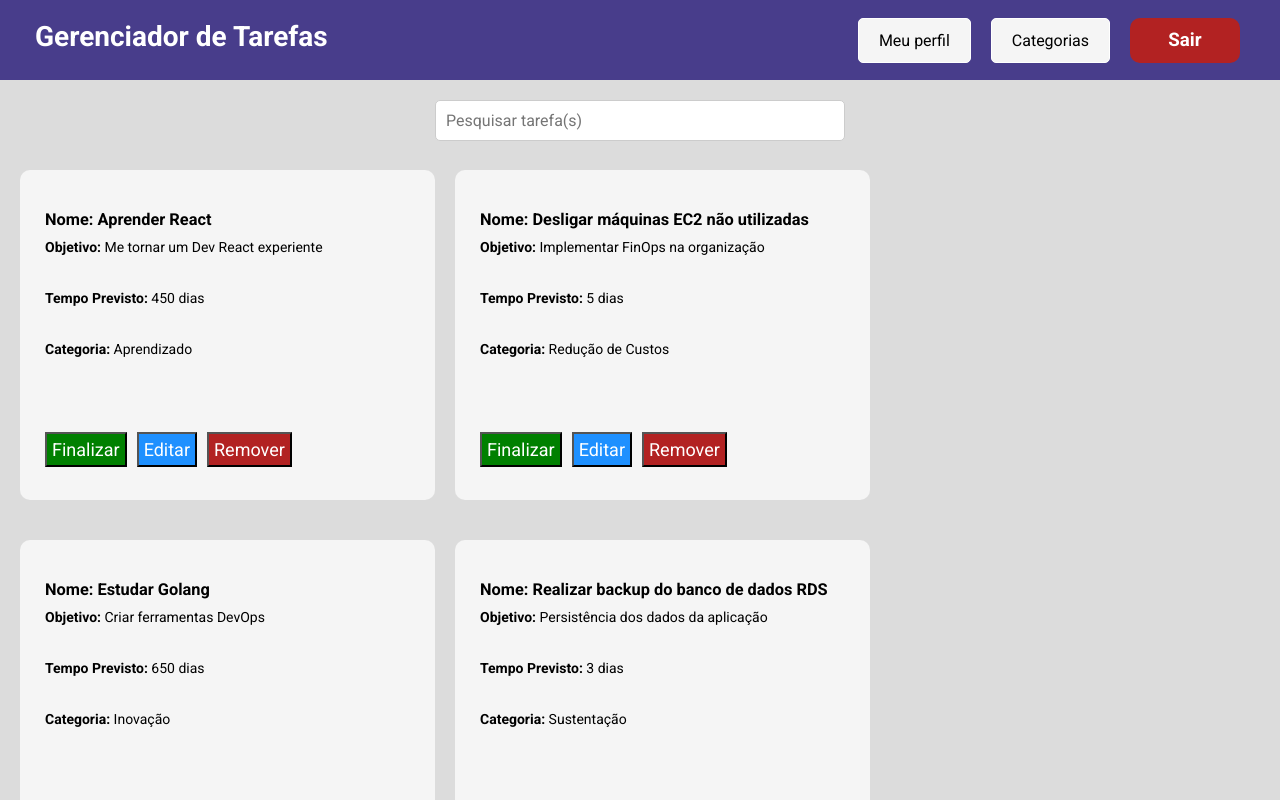
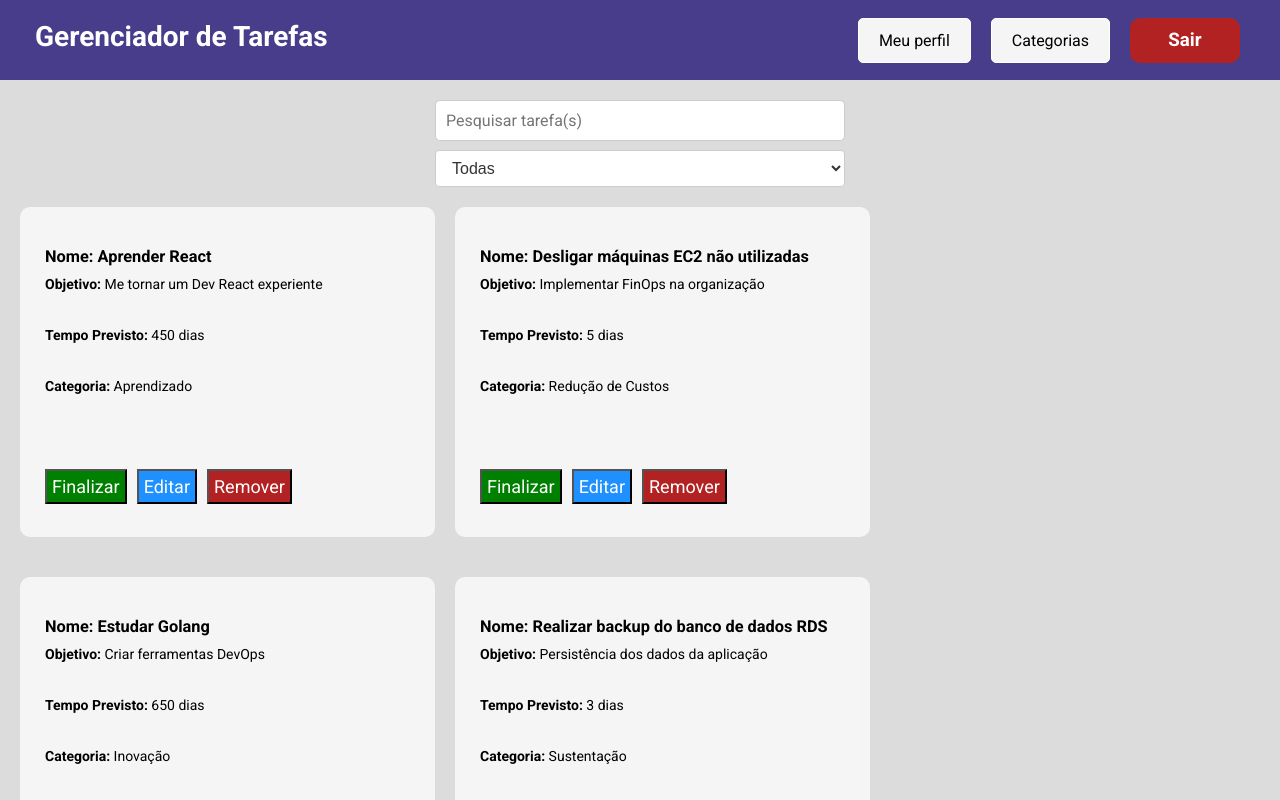
Before and after one commit to carlos-daniel8/tasks-manager, a React (Create React App) app: page /tasks in a window 1280 px wide. Shown: the top 800 px of the page. Built offline with nearby package versions, Linux system fonts and the light colour scheme.

Commit message:
feat: filter by category

```diff
--- /dev/null
+++ b/src/components/filter/filter.js
@@ -0,0 +1,17 @@
+import './styles.css';
+
+const Filter = ({ filter,setFilter }) => {
+    return (
+        <div className="tasks-filter">
+            <select value={filter} onChange={(e) => setFilter(e.target.value)}>
+                <option value="All">Todas</option>
+                <option value="Redução de Custos">Redução de Custos</option>
+                <option value="Sustentação">Sustentação</option>
+                <option value="Inovação">Inovação</option>
+                <option value="Aprendizado">Aprendizado</option>
+            </select>
+        </div>
+    )
+}
+
+export default Filter;
--- /dev/null
+++ b/src/components/filter/styles.css
@@ -0,0 +1,27 @@
+.tasks-filter {
+    margin-bottom: 20px;
+    display: flex;
+    justify-content: center;
+  }
+
+  .tasks-filter select {
+    padding: 8px 12px;
+    font-size: 16px;
+    border: 1px solid #ccc;
+    border-radius: 4px;
+    background-color: #fff;
+    color: #333;
+    cursor: pointer;
+    outline: none;
+    width: 410px;
+  }
+
+  .tasks-filter select option {
+    background-color: #fff;
+    color: #333;
+  }
+
+  .tasks-filter select option:checked {
+    background-color: #007bff;
+    color: #fff;
+  }
--- a/src/pages/task/index.js
+++ b/src/pages/task/index.js
@@ -4,6 +4,7 @@ import { v4 as uuidv4 } from 'uuid'
 import { Link, useNavigate } from 'react-router-dom'
 import NewTask from '../new-task'
 import SearchBar from '../../components/search-bar/search-bar'
+import Filter from '../../components/filter/filter'
 
 export default function Tasks() {
     const navigate = useNavigate()
@@ -44,6 +45,8 @@ export default function Tasks() {
     ])
 
     const [searchBar, setSearchBar] = useState("")
+
+    const [filter, setFilter ] = useState("All")
 
     const [editingTaskId, setEditingTaskId] = useState(null);
     const [editedTask, setEditedTask] = useState({
@@ -148,8 +151,10 @@ export default function Tasks() {
                 </button>
             </header>
             <SearchBar searchBar={searchBar} setSearchBar={setSearchBar}/>
+            <Filter filter={filter} setFilter={setFilter}/>
             <div className="tasks-wrapper">
                 {tasks
+                .filter(task => (filter === 'All' || task.category === filter) && task.name.toLowerCase().includes(searchBar.toLowerCase()))
                 .filter((task) =>
                     task.name.toLowerCase().includes(searchBar.toLowerCase())
                 )
```
